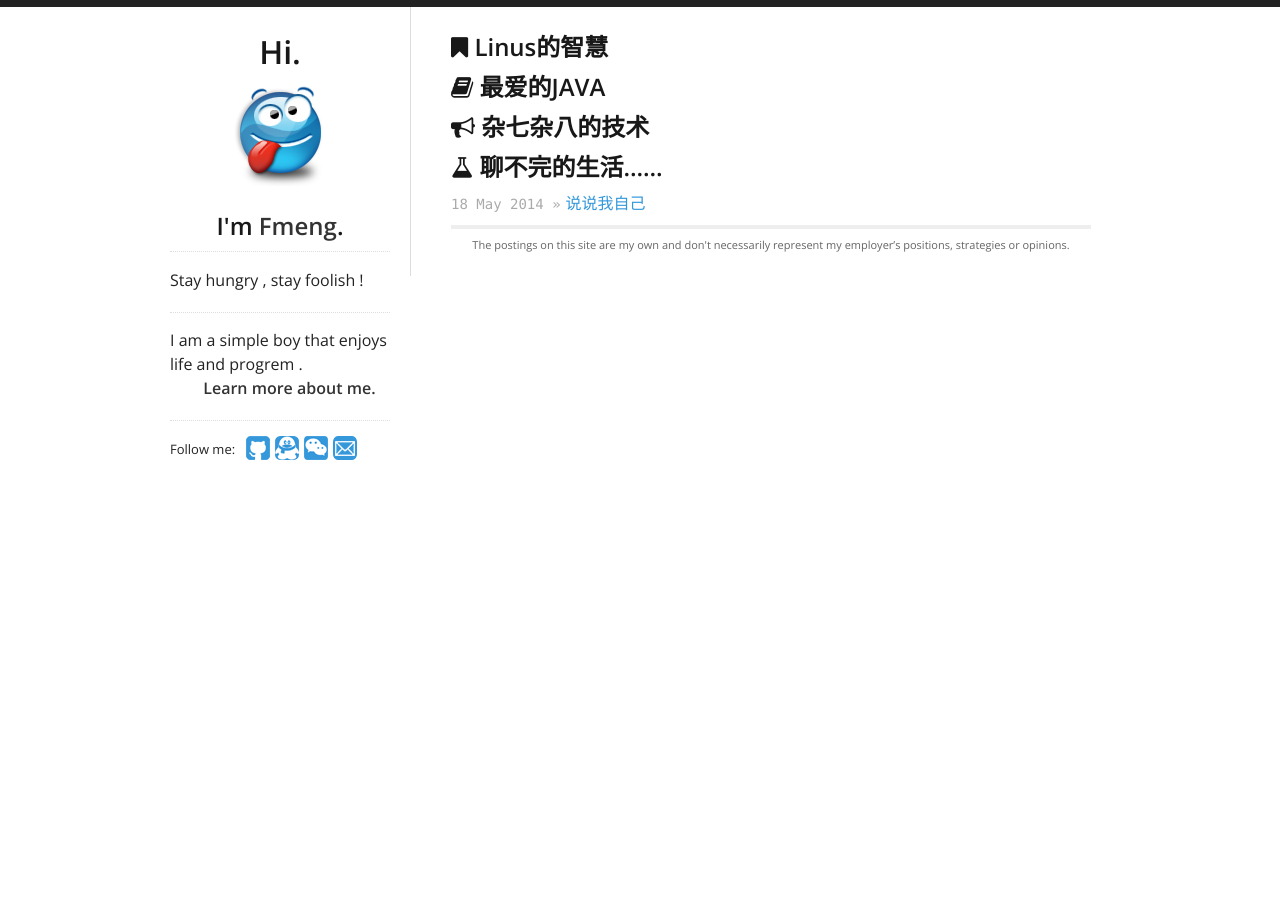
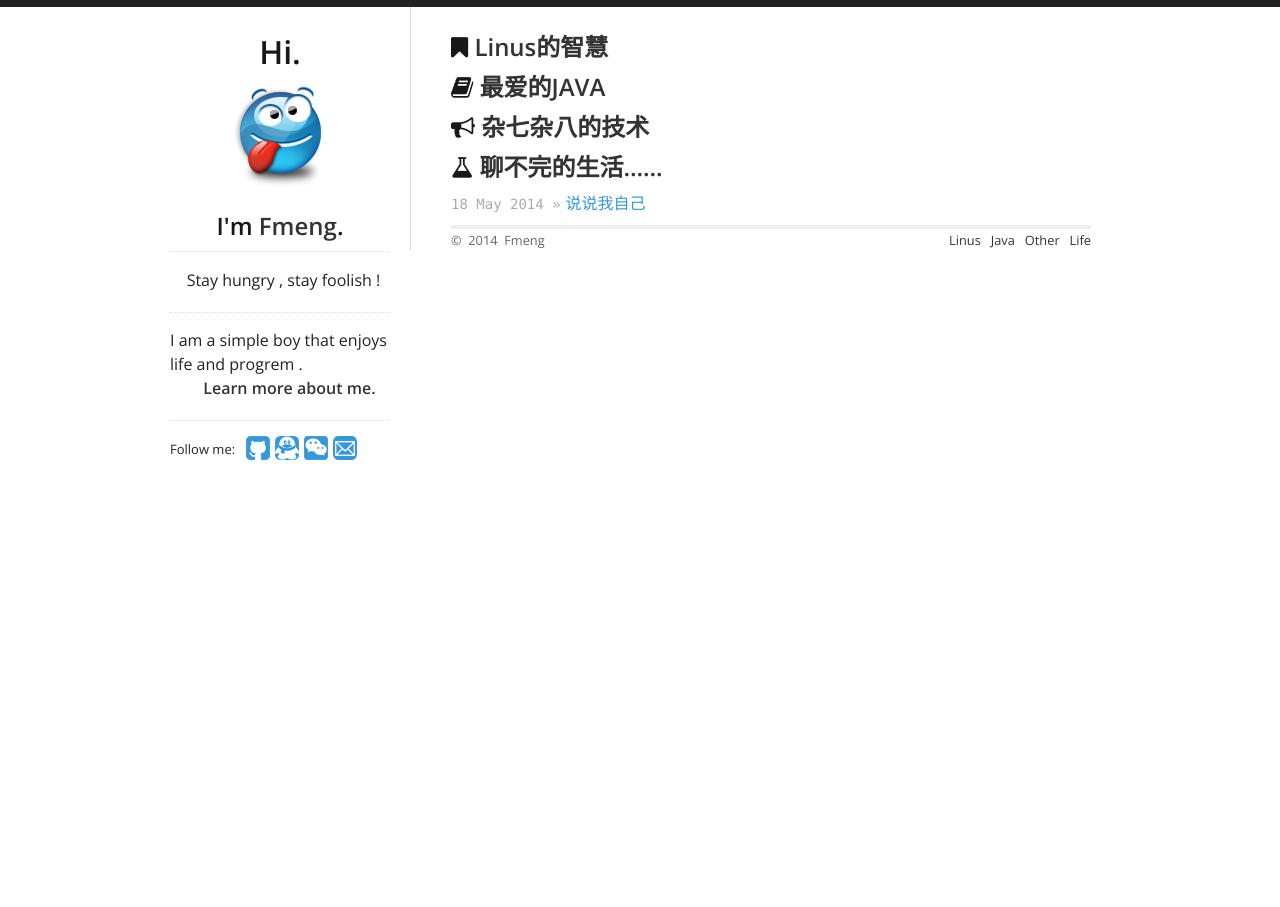
Before and after one commit to fmeng/fmeng.github.io, a Jekyll site: the page built from index.html, in a window 1280 px wide. Built offline with Jekyll 4.4.1, drawn with Linux system fonts in a browser that asks for light colours; Markdown is read by kramdown in place of the engine named in the settings; comment, search, counter and statistics services are not loaded.

Commit message:
添加锚点

```diff
--- a/_includes/footer.html
+++ b/_includes/footer.html
@@ -1,4 +1,11 @@
 <div class="disclaimer">
-  <p>The postings on this site are my own and don't necessarily represent my
-  employer’s positions, strategies or opinions.</p>
+<!--  <p>The postings on this site are my own and don't necessarily represent my
+employer’s positions, strategies or opinions.</p>     -->
+    <div style="float:left;">&copy;&nbsp;&nbsp;2014&nbsp;&nbsp;Fmeng </div>
+    <div style="float:right;">
+        &nbsp;&nbsp;<a href="/index.html#linus">Linus</a>
+        &nbsp;&nbsp;<a href="/index.html#java">Java</a>
+        &nbsp;&nbsp;<a href="/index.html#other">Other</a>
+        &nbsp;&nbsp;<a href="/index.html#life">Life</a>
+    </div>
 </div>
--- a/_includes/sidebar.html
+++ b/_includes/sidebar.html
@@ -6,11 +6,11 @@
   <h2>I'm <a href="/" title="介绍一下我">Fmeng</a>.</h2>
   <hr/>
   <ul>
-  <p>Stay hungry , stay foolish !</p>
+          <p>&nbsp;&nbsp;&nbsp;&nbsp;Stay hungry , stay foolish !</p>
   <hr/>
   <p>
           I am a simple boy that enjoys life and progrem .<br/>
-          &nbsp;&nbsp;&nbsp;&nbsp;&nbsp;&nbsp;&nbsp;&nbsp;<a href="#">Learn more about me.</a>
+          &nbsp;&nbsp;&nbsp;&nbsp;&nbsp;&nbsp;&nbsp;&nbsp;<a href="/life/2014/05/18/about-me.html">Learn more about me.</a>
   </p>
   <hr/>
   <div>
--- a/_layouts/default.html
+++ b/_layouts/default.html
@@ -7,7 +7,7 @@
   <meta charset="utf-8">
   <meta name="google-site-verification" content="VikwqTxe7ybu1qSM7LFgIQpvHLN0_j-iVzaLqF88vEw" />
   <meta name="viewport" content="width=device-width, initial-scale=1">
-  <title>Matt Swanson - {{ page.title }}</title>
+  <title>Fmeng - {{ page.title }}</title>
   <meta name="author" content="Matt Swanson" />
   <meta name="description" content="blog posts, talks, book writeups and projects by a software engineer in Indiana" />
   <link rel="canonical" href="http://mdswanson.com{{ page.url | replace:'index.html','' }}" />
--- a/index.html
+++ b/index.html
@@ -4,28 +4,28 @@
 ---
 
 <div id="home">
-  <h2><i class="icon-bookmark"></i> Linus的智慧</h2>
+        <h2><i class="icon-bookmark"></i><a name="linus"> Linus的智慧</a></h2>
   <ul id="blog-posts" class="posts">
     {% for post in site.categories.linus %}
     <li><span>{{ post.date | date_to_string }} &raquo;</span><a style="color:#3398DB;" href="{{ post.url }}">{{ post.title }}</a></li>
     {% endfor %}
   </ul>
 
-  <h2><i class="icon-book"></i> 最爱的JAVA</h2>
+  <h2><i class="icon-book"></i><a name="java"> 最爱的JAVA</a></h2>
   <ul id="book-posts" class="posts">
     {% for post in site.categories.java %}
       <li><span>{{ post.date | date_to_string }} &raquo;</span><a style="color:#3398DB" href="{{ post.url }}">{{ post.title }}</a></li>
     {% endfor %}
   </ul>
 
-  <h2><i class="icon-bullhorn"></i> 杂七杂八的技术</h2>
+  <h2><i class="icon-bullhorn"></i><a name="other"> 杂七杂八的技术</a></h2>
   <ul id="talk-posts" class="posts">
     {% for post in site.categories.other %}
       <li><span>{{ post.date | date_to_string }} &raquo;</span><a style="color:#3389DB" href="{{ post.url }}">{{ post.title }}</a></li>
     {% endfor %}
   </ul>
 
-  <h2><i class="icon-beaker"></i> 聊不完的生活……</h2>
+  <h2><i class="icon-beaker"></i><a name="life"> 聊不完的生活……</a></h2>
    <ul id="talk-posts" class="posts">
     {% for post in site.categories.life %}
     <li><span>{{ post.date | date_to_string }} &raquo;</span><a style="color:#3398DB;" href="{{ post.url }}">{{ post.title }}</a></li>
```
